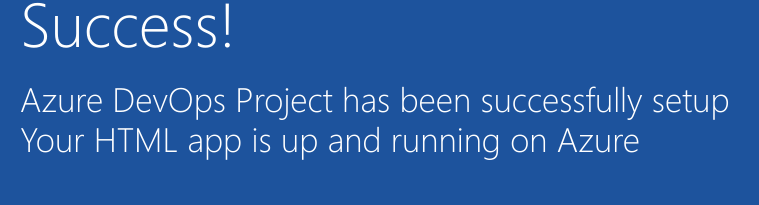
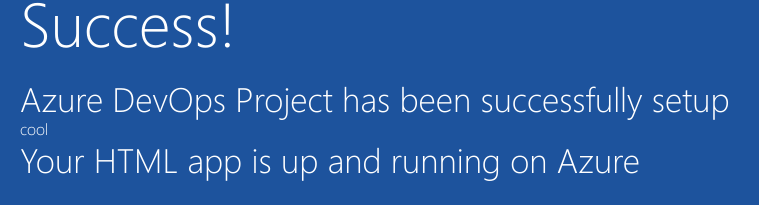
Before and after one commit to vivekkrohilla/edureka, a plain HTML site: page index.html in a window 1280 px wide. Shown: the part 392-597 px from the top of the page, 205-964 px from the left. Drawn offline with Linux system fonts and the light colour scheme.

Commit message:
branch1 commit index.html

```diff
--- a/index.html
+++ b/index.html
@@ -20,6 +20,7 @@
             <div class="content-body">
                 <div class="success-text">Success!</div>
                 <div class="description line-1"> Azure DevOps Project has been successfully setup</div>
+		<a>cool</a>
                 <div class="description line-2"> Your HTML app is up and running on Azure</div>
                 <div class="next-steps-container">
                     <div class="next-steps-header">Next up</div>
```
